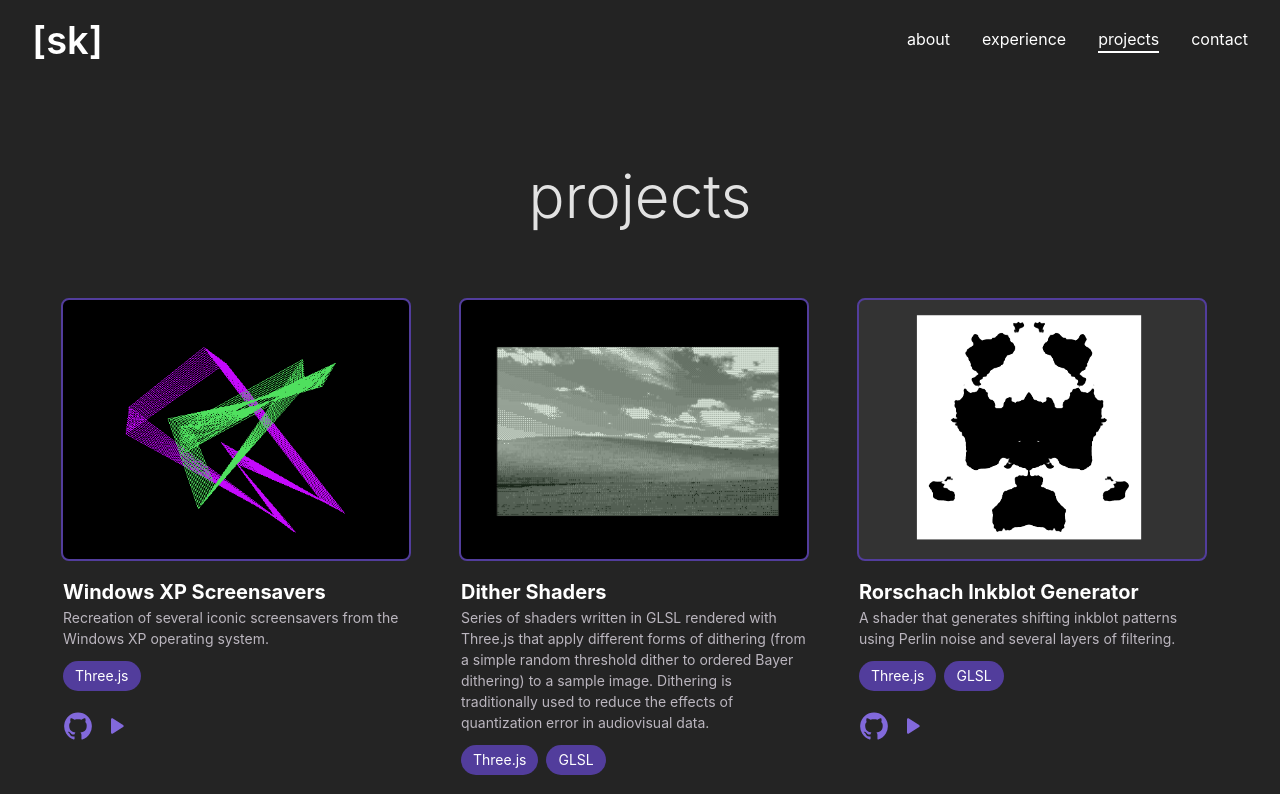
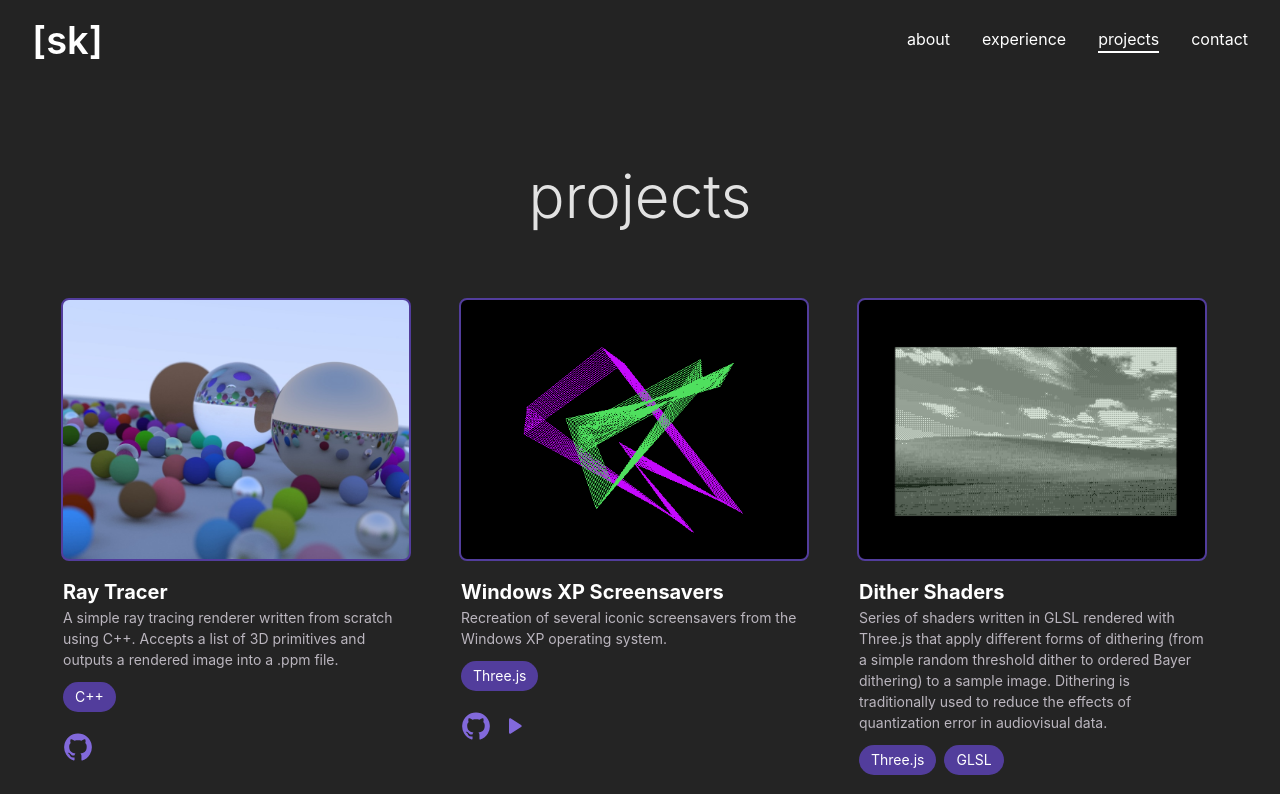
Before and after one commit to kavalcio/kavalcio.github.io, a React (Vite) app: page /#/projects in a window 1280 px wide. Shown: the top 794 px of the page. Built offline with nearby package versions, Linux system fonts and the light colour scheme.

Commit message:
Add raytracer project

```diff
--- a/src/constants/content.js
+++ b/src/constants/content.js
@@ -85,6 +85,14 @@
 ];
 
 export const PROJECTS = [
+  {
+    id: 'raytracer',
+    title: 'Ray Tracer',
+    hook: 'A simple ray tracing renderer written from scratch using C++. Accepts a list of 3D primitives and outputs a rendered image into a .ppm file.',
+    img: '/images/raytracer.jpg',
+    tech: ['C++'],
+    githubUrl: 'https://github.com/kavalcio/raytracer',
+  },
   {
     id: 'screensavers',
     title: 'Windows XP Screensavers',
```
Also changed, not shown: public/images/raytracer.jpg (added).
